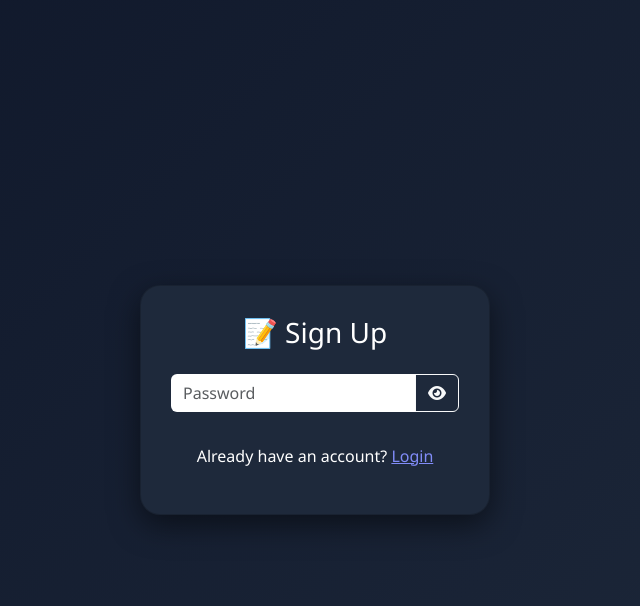
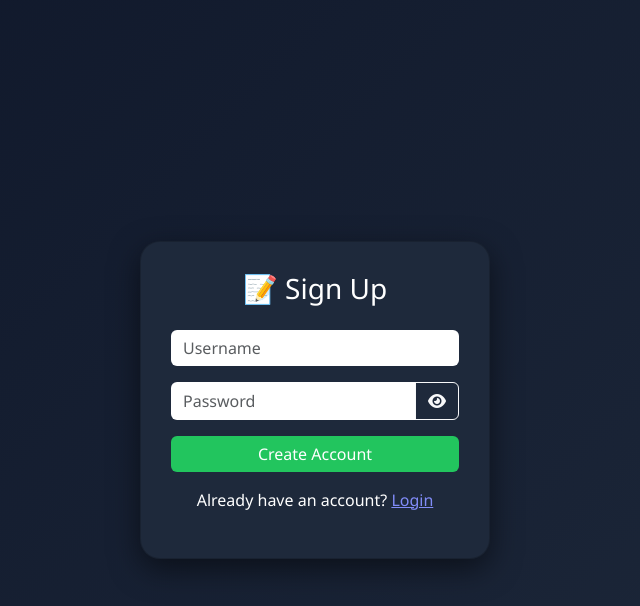
Before and after one commit to KP-Akshay04/smart-expense-tracker, a Flask app: page /register in a window 1280 px wide. Shown: the top 606 px of the page, without its empty margins (325-965 px from the left). Run offline with Flask 3, Linux system fonts and the light colour scheme.

Commit message:
Final upgrade 3

```diff
--- a/templates/login.html
+++ b/templates/login.html
@@ -47,7 +47,9 @@
 <div class="card text-center">
     <h3 class="mb-4">🔐 Login</h3>
 
-    <div class="input-group mb-3">
+     <form method="POST">
+        <input type="text" name="username" class="form-control mb-3" placeholder="Username" required>
+        <div class="input-group mb-3">
     <input type="password" id="password" name="password" class="form-control" placeholder="Password" required>
 
     <button type="button" class="btn btn-outline-light" onclick="togglePassword()">
--- a/templates/register.html
+++ b/templates/register.html
@@ -46,7 +46,9 @@
 <div class="card text-center">
     <h3 class="mb-4">📝 Sign Up</h3>
 
-    <div class="input-group mb-3">
+    <form method="POST">
+        <input type="text" name="username" class="form-control mb-3" placeholder="Username" required>
+        <div class="input-group mb-3">
     <input type="password" id="password" name="password" class="form-control" placeholder="Password" required>
 
     <button type="button" class="btn btn-outline-light" onclick="togglePassword()">
@@ -54,6 +56,9 @@
 </button>
 
 </div>
+
+        <button class="btn btn-success w-100">Create Account</button>
+    </form>
 
     <p class="mt-3">Already have an account? <a href="/login">Login</a></p>
 </div>
```
